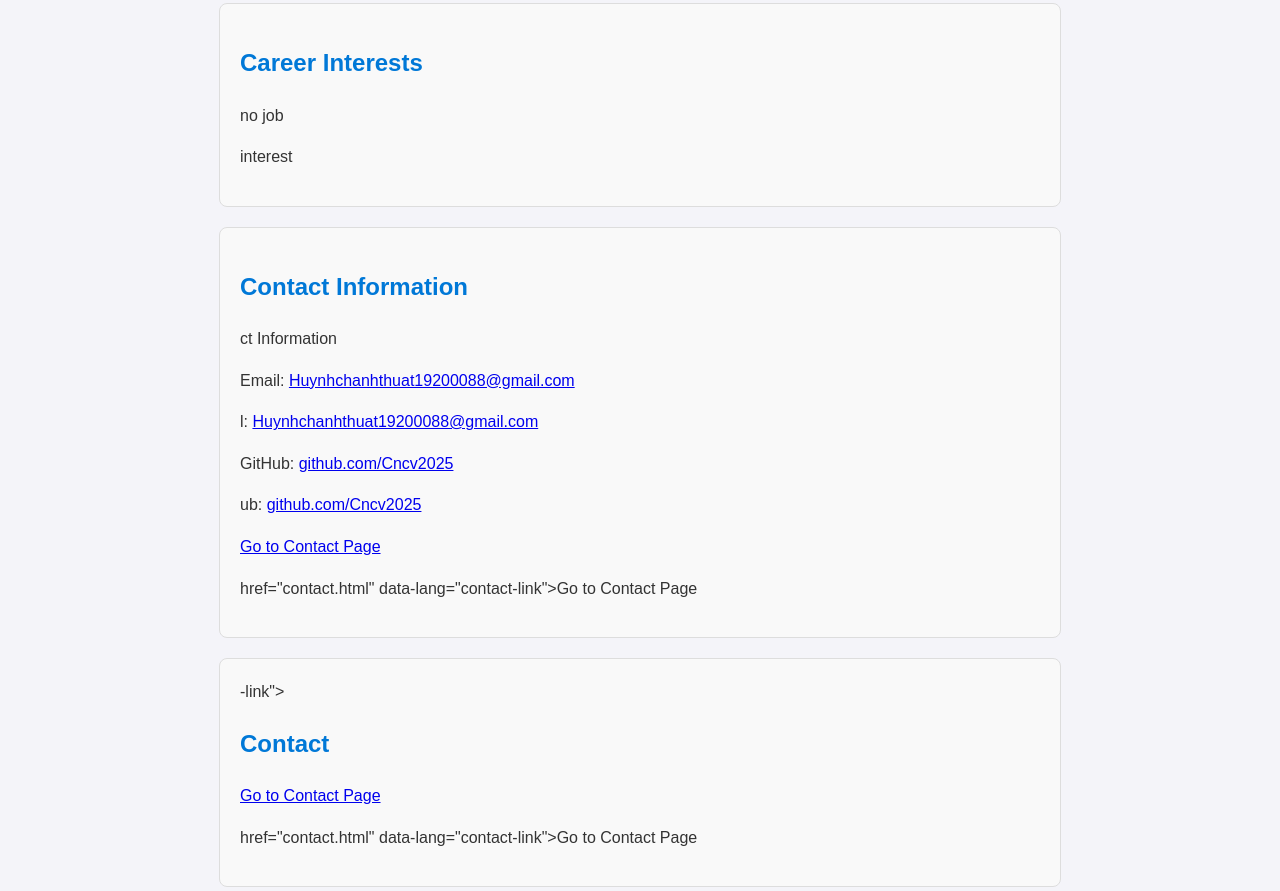
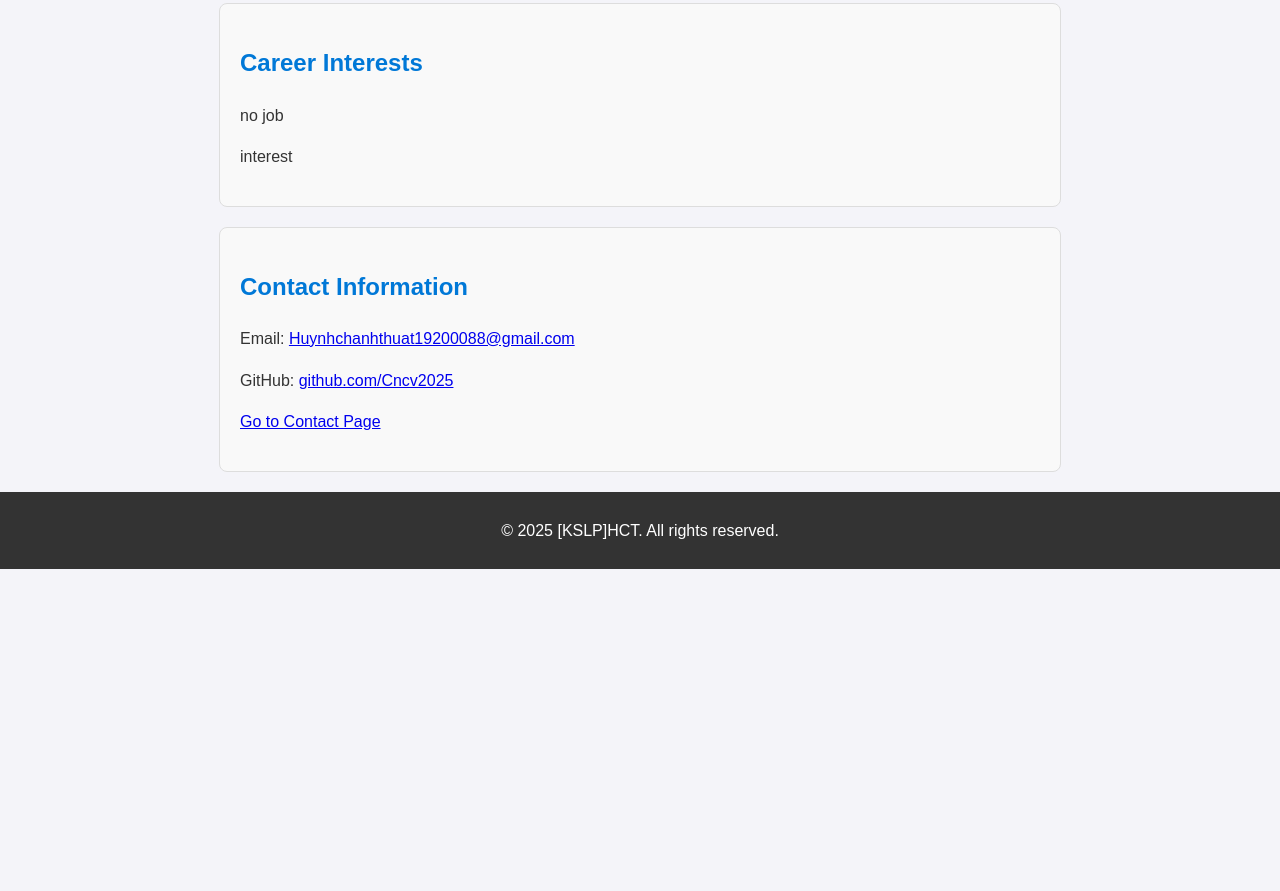
Before and after one commit to ThuatHuynh192000/Profile, a website: page index.html in a window 1280 px wide. Shown: the part 532-1423 px from the top of the page. After the commit the page ends 1101 px from the top, so only its background shows below. Drawn offline with Linux system fonts and the light colour scheme.

Commit message:
Restructure project for GitHub Pages

```diff
--- a/index.html
+++ b/index.html
@@ -28,19 +28,14 @@
         <p data-lang="interest">interest</p>
     </section>
     <section id="contact">
-        <h2 data-lang="contact-title">Contact Information</h2>ct Information</h2>
-        <p data-lang="email">Email: <a href="mailto:Huynhchanhthuat19200088@gmail.com">Huynhchanhthuat19200088@gmail.com</a></p>l: <a href="mailto:Huynhchanhthuat19200088@gmail.com">Huynhchanhthuat19200088@gmail.com</a></p>
-        <p data-lang="github">GitHub: <a href="https://github.com/Cncv2025" target="_blank">github.com/Cncv2025</a></p>ub: <a href="https://github.com/Cncv2025" target="_blank">github.com/Cncv2025</a></p>
-        <p><a href="contact.html" data-lang="contact-link">Go to Contact Page</a></p>href="contact.html" data-lang="contact-link">Go to Contact Page</a></p>
+        <h2 data-lang="contact-title">Contact Information</h2>
+        <p data-lang="email">Email: <a href="mailto:Huynhchanhthuat19200088@gmail.com">Huynhchanhthuat19200088@gmail.com</a></p>
+        <p data-lang="github">GitHub: <a href="https://github.com/Cncv2025" target="_blank">github.com/Cncv2025</a></p>
+        <p><a href="contact.html" data-lang="contact-link">Go to Contact Page</a></p>
     </section>
-    <section id="contact-link">-link">
-        <h2>Contact</h2>
-        <p><a href="contact.html" data-lang="contact-link">Go to Contact Page</a></p>href="contact.html" data-lang="contact-link">Go to Contact Page</a></p>
-    </section>n>
     <footer>
-        <p data-lang="footer">&copy; 2025 [KSLP]HCT. All rights reserved.</p>ta-lang="footer">&copy; 2025 [KSLP]HCT. All rights reserved.</p>
+        <p data-lang="footer">&copy; 2025 [KSLP]HCT. All rights reserved.</p>
     </footer>
-    <script src="scripts/main.js"></script>ript src="scripts/main.js"></script>
+    <script src="scripts/main.js"></script>
 </body>
-
-</html></html>
+</html>
```
